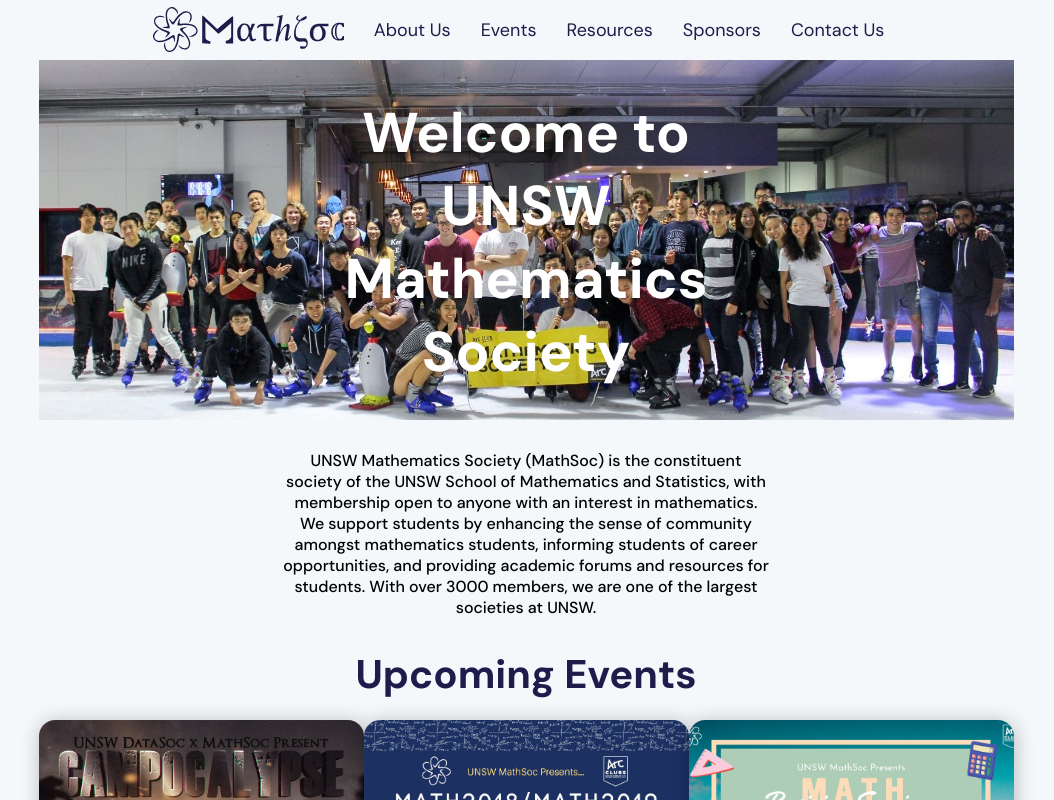
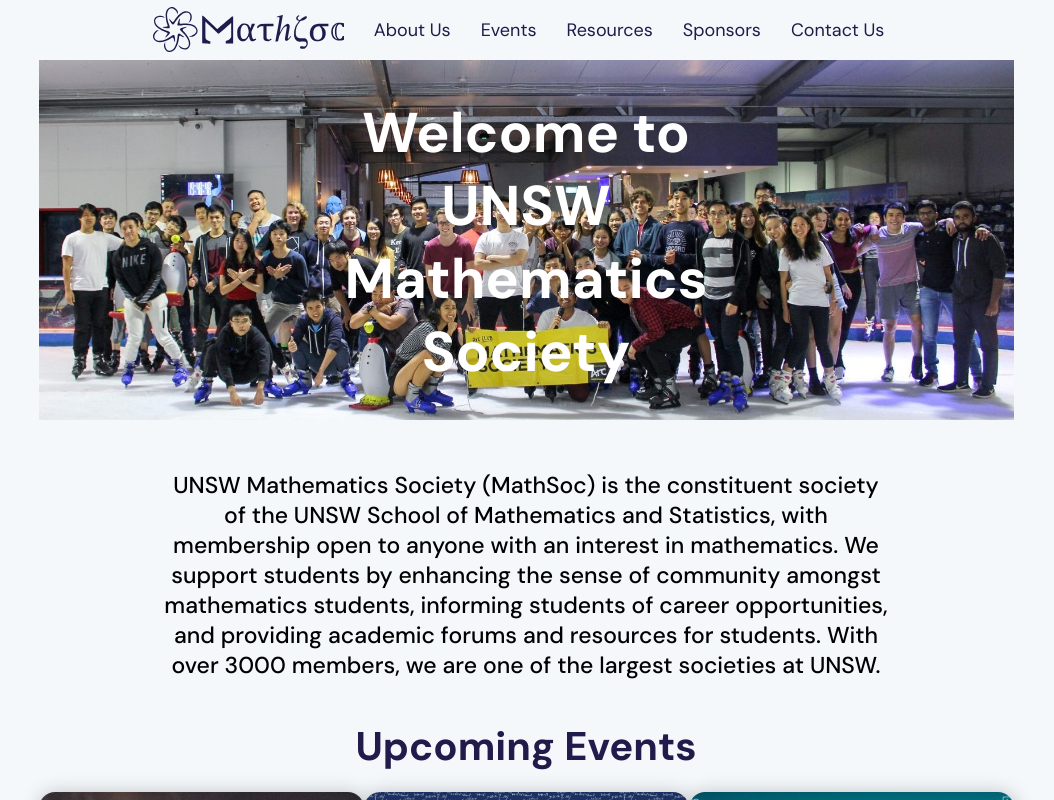
Before and after one commit to MathSocUNSW/mathsoc-website, a Next.js app in the folder frontend/: page / in a window 1280 px wide. Shown: the top 800 px of the page, without its empty margins (114-1168 px from the left). Built offline with nearby package versions, Linux system fonts and the light colour scheme.

Commit message:
Some style tweaks

```diff
--- a/frontend/src/styles/UpcomingEvents.module.scss
+++ b/frontend/src/styles/UpcomingEvents.module.scss
@@ -10,6 +10,7 @@
   text-align: center;
   font-size: 40px;
   margin-bottom: 20px;
+  font-weight: bold;
 }
 
 .events {
--- a/frontend/src/styles/index.module.scss
+++ b/frontend/src/styles/index.module.scss
@@ -7,7 +7,10 @@
 
 .descText {
   text-align: center;
-  padding-left: 25%;
-  padding-right: 25%;
+  padding-left: 12.5%;
+  padding-right: 12.5%;
   font-weight: 500;
+  font-size: 23px;
+  margin-top: 20px;
+  margin-bottom: 10px;
 }
```
